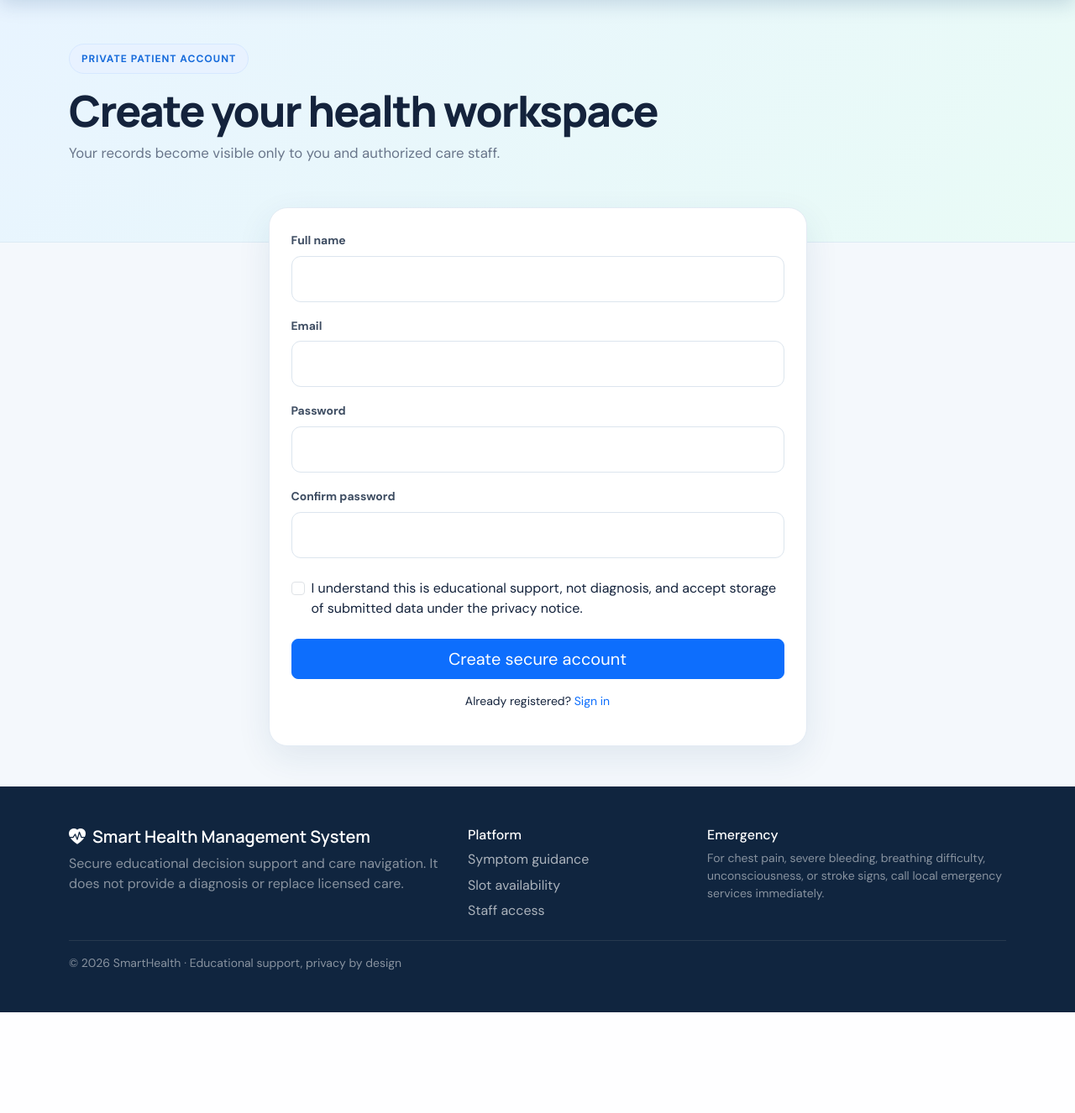
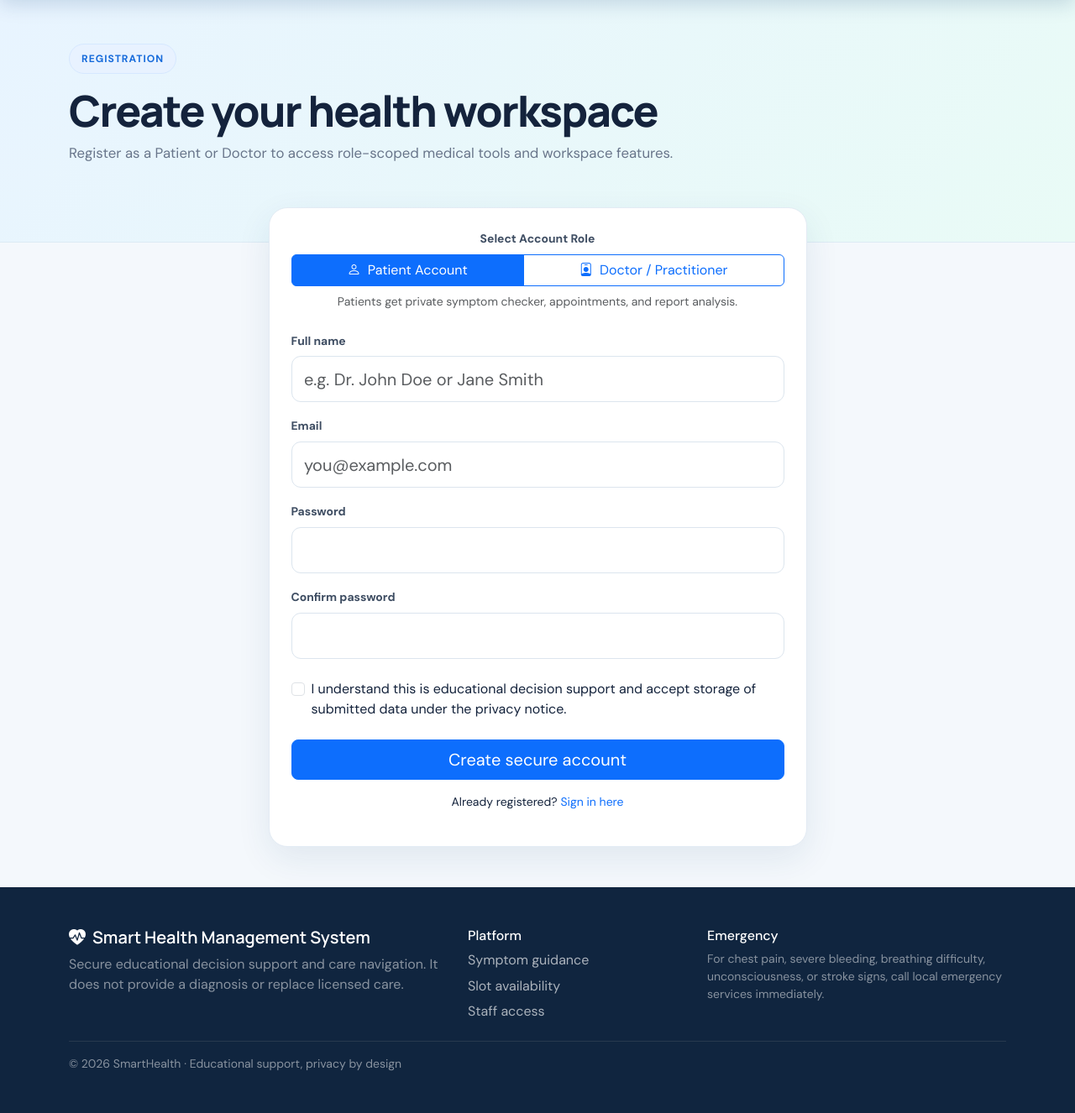
Before and after one commit to Racoon-69/smart_health_system, a Flask app: page /register in a window 1280 px wide. Shown: the part 70-1396 px from the top of the page at 84% size. Before the commit the page ends 1276 px from the top, so only its background shows below. Run offline with Flask 3, Linux system fonts and the light colour scheme; some libraries are stand-ins or nearby versions.

Commit message:
Support Doctor account registration and 1-click Doctor sign-in

```diff
--- a/healthcare/auth.py
+++ b/healthcare/auth.py
@@ -11,7 +11,7 @@ from sqlalchemy import func, select
 
 from .extensions import db, limiter, login_manager
 from .forms import LoginForm, ProfileForm, RegistrationForm
-from .models import ConsentRecord, LoginActivity, PatientProfile, User, UserRole, UserSession, utcnow
+from .models import ConsentRecord, Department, DoctorProfile, Hospital, LoginActivity, PatientProfile, User, UserRole, UserSession, utcnow
 from .security import PHONE_RE, audit, clean_text
 
 
@@ -42,9 +42,31 @@ def register_auth_routes(app):
             if db.session.scalar(select(User).where(func.lower(User.email) == email)):
                 flash("An account with that email already exists.", "warning")
             else:
-                user = User(email=email, role=UserRole.PATIENT)
+                account_type = form.account_type.data
+                is_doctor = account_type == "doctor"
+                role = UserRole.DOCTOR if is_doctor else UserRole.PATIENT
+                user = User(email=email, role=role, email_verified=True)
                 user.set_password(form.password.data)
-                user.patient_profile = PatientProfile(full_name=clean_text(form.full_name.data, 120, required=True))
+
+                if is_doctor:
+                    default_hospital = db.session.scalar(select(Hospital).order_by(Hospital.id))
+                    default_department = db.session.scalar(select(Department).order_by(Department.id))
+                    user.doctor_profile = DoctorProfile(
+                        display_name=clean_text(form.full_name.data, 120, required=True),
+                        hospital=default_hospital,
+                        department=default_department,
+                        qualification="MD Internal Medicine",
+                        experience_years=5,
+                        available_days="Sun-Fri",
+                        available_time="09:00 AM-05:00 PM",
+                        consultation_fee=1000,
+                        bio="Medical practitioner registered on SmartHealth.",
+                        is_verified=True,
+                        license_number=f"DOC-{utcnow().strftime('%Y%m%d%H%M%S')}",
+                    )
+                else:
+                    user.patient_profile = PatientProfile(full_name=clean_text(form.full_name.data, 120, required=True))
+
                 db.session.add(user)
                 db.session.flush()
                 db.session.add(
@@ -60,6 +82,9 @@ def register_auth_routes(app):
                 db.session.commit()
                 login_user(user)
                 session.permanent = True
+                if is_doctor:
+                    flash("Your doctor account has been created successfully. Welcome to your Doctor Workspace!", "success")
+                    return redirect(url_for("doctor_admin_dashboard"))
                 flash("Your private patient account is ready.", "success")
                 return redirect(url_for("profile"))
         return render_template("register.html", form=form)
--- a/healthcare/forms.py
+++ b/healthcare/forms.py
@@ -3,7 +3,7 @@
 from __future__ import annotations
 
 from flask_wtf import FlaskForm
-from wtforms import BooleanField, DateField, EmailField, PasswordField, StringField, SubmitField, TextAreaField
+from wtforms import BooleanField, DateField, EmailField, PasswordField, SelectField, StringField, SubmitField, TextAreaField
 from wtforms.validators import DataRequired, Email, EqualTo, Length, Optional
 
 
@@ -19,6 +19,7 @@ class RegistrationForm(FlaskForm):
     email = EmailField("Email", validators=[DataRequired(), Email(), Length(max=254)])
     password = PasswordField("Password", validators=[DataRequired(), Length(min=8, max=128)])
     confirm_password = PasswordField("Confirm password", validators=[DataRequired(), EqualTo("password")])
+    account_type = SelectField("Account type", choices=[("patient", "Patient"), ("doctor", "Doctor / Healthcare Professional")], default="patient")
     accept_terms = BooleanField("I accept the privacy notice and medical disclaimer", validators=[DataRequired()])
     submit = SubmitField("Create secure account")
 
--- a/templates/doctor_admin_dashboard.html
+++ b/templates/doctor_admin_dashboard.html
@@ -1,3 +1,4 @@
+{% extends 'base.html' %}{% block title %}Doctor Workspace{% endblock %}{% block content %}
 <section class="admin-shell">
   <aside class="admin-sidebar">
     <div>
--- a/templates/register.html
+++ b/templates/register.html
@@ -1,3 +1,94 @@
-{% extends 'base.html' %}{% block title %}Create account{% endblock %}{% block content %}
-<section class="page-hero compact"><div class="container"><span class="eyebrow dark">PRIVATE PATIENT ACCOUNT</span><h1>Create your health workspace</h1><p>Your records become visible only to you and authorized care staff.</p></div></section><div class="container page-body"><div class="row justify-content-center"><div class="col-lg-7"><form method="post" class="panel form-panel">{{ form.hidden_tag() }}{% for field in [form.full_name,form.email,form.password,form.confirm_password] %}<div class="mb-3">{{ field.label(class='form-label') }}{{ field(class='form-control form-control-lg', autocomplete='new-password' if 'password' in field.name else 'email' if field.name=='email' else 'name') }}{% for error in field.errors %}<small class="text-danger">{{ error }}</small>{% endfor %}</div>{% endfor %}<div class="form-check my-4">{{ form.accept_terms(class='form-check-input') }}<label class="form-check-label" for="accept_terms">I understand this is educational support, not diagnosis, and accept storage of submitted data under the privacy notice.</label>{% for error in form.accept_terms.errors %}<small class="text-danger d-block">{{ error }}</small>{% endfor %}</div>{{ form.submit(class='btn btn-primary btn-lg w-100') }}<p class="text-center small mt-3">Already registered? <a href="{{ url_for('login') }}">Sign in</a></p></form></div></div></div>
+{% extends 'base.html' %}{% block title %}Create Account{% endblock %}{% block content %}
+<section class="page-hero compact"><div class="container"><span class="eyebrow dark">REGISTRATION</span><h1>Create your health workspace</h1><p>Register as a Patient or Doctor to access role-scoped medical tools and workspace features.</p></div></section>
+
+<div class="container page-body">
+  <div class="row justify-content-center">
+    <div class="col-lg-7">
+      <form method="post" class="panel form-panel">
+        {{ form.hidden_tag() }}
+
+        <div class="mb-4 text-center">
+          <label class="form-label fw-bold d-block mb-2">Select Account Role</label>
+          <div class="btn-group w-100" role="group">
+            <button type="button" class="btn btn-outline-primary active" id="btnRolePatient" onclick="setRole('patient')">
+              <i class="bi bi-person me-1"></i> Patient Account
+            </button>
+            <button type="button" class="btn btn-outline-primary" id="btnRoleDoctor" onclick="setRole('doctor')">
+              <i class="bi bi-person-badge me-1"></i> Doctor / Practitioner
+            </button>
+          </div>
+          {{ form.account_type(id='accountTypeSelect', class='d-none') }}
+          <small class="text-muted d-block mt-2" id="roleDescription">
+            Patients get private symptom checker, appointments, and report analysis.
+          </small>
+        </div>
+
+        <div class="mb-3">
+          {{ form.full_name.label(class='form-label') }}
+          {{ form.full_name(class='form-control form-control-lg', placeholder='e.g. Dr. John Doe or Jane Smith') }}
+          {% for error in form.full_name.errors %}<small class="text-danger">{{ error }}</small>{% endfor %}
+        </div>
+
+        <div class="mb-3">
+          {{ form.email.label(class='form-label') }}
+          {{ form.email(class='form-control form-control-lg', placeholder='you@example.com') }}
+          {% for error in form.email.errors %}<small class="text-danger">{{ error }}</small>{% endfor %}
+        </div>
+
+        <div class="mb-3">
+          {{ form.password.label(class='form-label') }}
+          {{ form.password(class='form-control form-control-lg') }}
+          {% for error in form.password.errors %}<small class="text-danger">{{ error }}</small>{% endfor %}
+        </div>
+
+        <div class="mb-3">
+          {{ form.confirm_password.label(class='form-label') }}
+          {{ form.confirm_password(class='form-control form-control-lg') }}
+          {% for error in form.confirm_password.errors %}<small class="text-danger">{{ error }}</small>{% endfor %}
+        </div>
+
+        <div class="form-check my-4">
+          {{ form.accept_terms(class='form-check-input') }}
+          <label class="form-check-label" for="accept_terms">I understand this is educational decision support and accept storage of submitted data under the privacy notice.</label>
+          {% for error in form.accept_terms.errors %}<small class="text-danger d-block">{{ error }}</small>{% endfor %}
+        </div>
+
+        {{ form.submit(class='btn btn-primary btn-lg w-100', id='registerSubmit') }}
+        <p class="text-center small mt-3">Already registered? <a href="{{ url_for('login') }}">Sign in here</a></p>
+      </form>
+    </div>
+  </div>
+</div>
+
+{% block scripts %}
+<script>
+function setRole(role) {
+  const select = document.getElementById('accountTypeSelect');
+  const btnPatient = document.getElementById('btnRolePatient');
+  const btnDoctor = document.getElementById('btnRoleDoctor');
+  const desc = document.getElementById('roleDescription');
+  const submitBtn = document.getElementById('registerSubmit');
+
+  select.value = role;
+  if (role === 'doctor') {
+    btnPatient.classList.remove('active');
+    btnDoctor.classList.add('active');
+    desc.innerHTML = '<i class="bi bi-info-circle text-success me-1"></i> Doctors get full access to the Care Operations panel, patient appointment lists, and clinical messaging queue.';
+    submitBtn.innerText = 'Create Doctor Account';
+  } else {
+    btnDoctor.classList.remove('active');
+    btnPatient.classList.add('active');
+    desc.innerHTML = '<i class="bi bi-info-circle text-primary me-1"></i> Patients get private symptom checker, appointments, and AI report analysis.';
+    submitBtn.innerText = 'Create Patient Account';
+  }
+}
+
+document.addEventListener('DOMContentLoaded', function() {
+  const urlParams = new URLSearchParams(window.location.search);
+  if (urlParams.get('role') === 'doctor') {
+    setRole('doctor');
+  }
+});
+</script>
 {% endblock %}
+{% endblock %}
```
Also changed, not shown: templates/login.html (+17 -8 lines).
